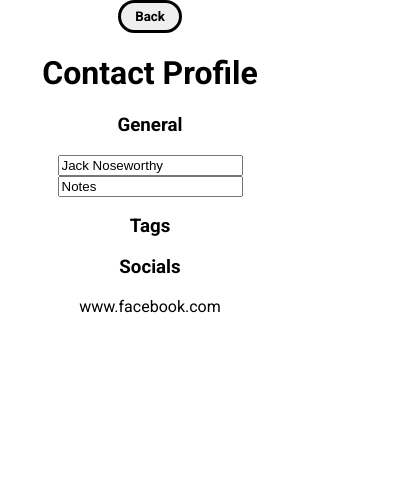
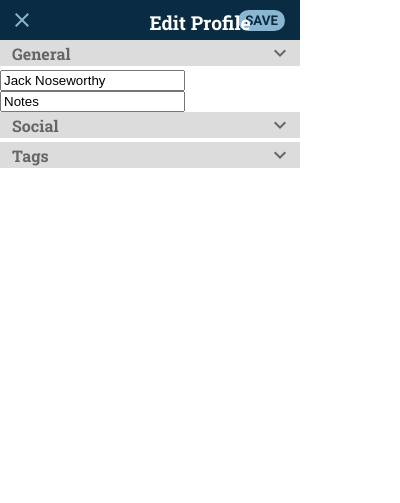
Before and after one commit to max-chu/Onebook, a browser extension: page extension/popup/profile/profile.html in a window 400 px wide. Drawn offline with Linux system fonts and the light colour scheme.

Commit message:
CSS Update & Profile page
Profile page is work in progress. Nav and sections visible

```diff
--- a/extension/popup/main.css
+++ b/extension/popup/main.css
@@ -1,6 +1,10 @@
 @import url('https://fonts.googleapis.com/css2?family=Roboto+Slab:wght@400;700&display=swap');
 @import url('https://fonts.googleapis.com/css2?family=Roboto:ital,wght@0,400;0,700;1,400&display=swap');
 @import url("https://fonts.googleapis.com/css2?family=Material+Icons");
+
+.material-icons {
+    font-family: 'Material Icons';
+}
 
 /* @font-face {
     font-family: 'Roboto';
@@ -23,6 +27,30 @@ body {
     width: 300px;
 }
 
+/* Nav - on some pages */
+
+.nav {
+    margin: 0;
+    width: 100%;
+    height: 40px;
+    background-color: #092C43;
+    color: #8AB6D2;
+
+    display: flex;
+    flex-direction: row;
+    flex-wrap: nowrap;
+
+    align-items: center;
+}
+
+.nav1 {
+    margin: 0;
+    overflow: hidden;
+    height: 40px;
+    width: 100%;
+    background-color: #092C43;
+    color: #8AB6D2;
+}
 
 /* Buttons */
 
@@ -76,3 +104,7 @@ button:hover {
     background-color: #146adb;
     border-color: #146adb;
 }
+
+.hidden {
+    display: none;
+}
--- a/extension/popup/profile/profile.css
+++ b/extension/popup/profile/profile.css
@@ -1,5 +1,93 @@
+/* Navigation */
+
 .container {
-    height: 500px;
-    width: 300px;
+    display: flex;
+    flex-direction: column;
+}
+
+.nav1 {
+    display: inline-block;
+}
+
+.nav-left {
+    float: left;
+    height: 100%;
+    margin-left: 12px;
+}
+
+.nav-center {
+    position: absolute;
+    width: 100%;
     text-align: center;
+    height: 100%;
+
+    margin: auto;
+    top: 0; left: 0; bottom: 0; right: 0;
 }
+
+.nav-right {
+    float: right;
+    height: 100%;
+    margin-right: 12px;
+}
+
+.nav-item {
+    height: 100%;
+    display: flex;
+    align-items: center;
+}
+
+h1 {
+    font-size: 1.2em;
+    font-weight: 600;
+    color: #ffffff;
+
+    display: inline-block;
+}
+
+#save-button {
+    padding: 3px 7px;
+    background-color: #8AB6D2;
+    color: #092C43;
+}
+
+#back-button {
+    background: none;
+    border: none;
+    color: #8AB6D2;
+    margin: 0;
+    padding: 2px 8px;
+}
+
+/* Sections */
+
+.section {
+    font-family: 'Roboto Slab';
+    background-color: #DCDCDC;
+    display: inline-block;
+
+    margin: 0;
+    height: 26px;
+    width: 100%;
+}
+
+h2 {
+    font-size: 1em;
+    color: #656565;
+}
+
+.section > .nav-left {
+    margin-left: 12px;
+}
+
+.section > .nav-right {
+    margin-right: 0px;
+}
+
+.collapse {
+    background: none;
+    border: none;
+    color: #656565;
+    margin: 0;
+    padding: 2px 8px;
+}
--- a/extension/popup/profile/profile.html
+++ b/extension/popup/profile/profile.html
@@ -7,25 +7,61 @@
     <body>
         <div class="container">
 
-            <div>
-                <button id="back-button">Back</button>
-                <h1>Contact Profile</h1>
+            <div class="nav1">
+                <div class="nav-left" style="margin-left: 2px">
+                    <div class="nav-item">
+                        <button id="back-button" class="nav-item"><i class="material-icons">clear</i></button>
+                    </div>
+                </div>
+                <div class="nav-center">
+                    <h1 class="brand" style="margin-top: 10px;">Edit Profile</h1>
+                </div>
+                <div class="nav-right">
+                    <div class="nav-item">
+                        <button id="save-button">SAVE</button>
+                    </div>
+                </div>
             </div>
 
-
             <div class="collapse-div" id="general">
-                <h3>General</h3>
-                <!--input value="Name"/>
-                <input value="Notes"/-->
+                <div class="section">
+                    <div class="nav-left">
+                        <div class="nav-item">
+                            <h2>General</h2>
+                        </div>
+                    </div>
+                    <div class="nav-right">
+                        <button id="collapse-1" class="collapse nav-item"><i class="material-icons">keyboard_arrow_down</i></button>
+                    </div>
+                </div>
             </div>
 
-            <div class="collapse-div" id ="tags">
-                <h3>Tags</h3>
+            <div class="collapse-div" id="social">
+                <div class="section">
+                    <div class="nav-left">
+                        <div class="nav-item">
+                            <h2>Social</h2>
+                        </div>
+                    </div>
+                    <div class="nav-right">
+                        <button id="collapse-2" class="collapse nav-item"><i class="material-icons">keyboard_arrow_down</i></button>
+                    </div>
+                </div>
             </div>
 
-            <div class="collapse-div" id="socials">
-                <h3>Socials</h3>
+            <div class="collapse-div" id="tags">
+                <div class="section">
+                    <div class="nav-left">
+                        <div class="nav-item">
+                            <h2>Tags</h2>
+                        </div>
+                    </div>
+                    <div class="nav-right">
+                        <button id="collapse-3" class="collapse nav-item"><i class="material-icons">keyboard_arrow_down</i></button>
+                    </div>
+                </div>
             </div>
+
 
         </div>
         <script src="profile.js"></script>
```
Also changed, not shown: extension/popup/contacts/contacts.css (+0 -14 lines).
